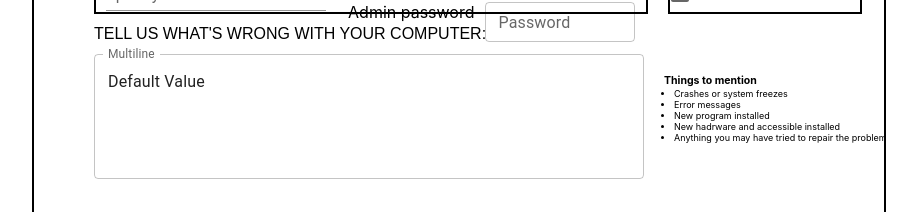
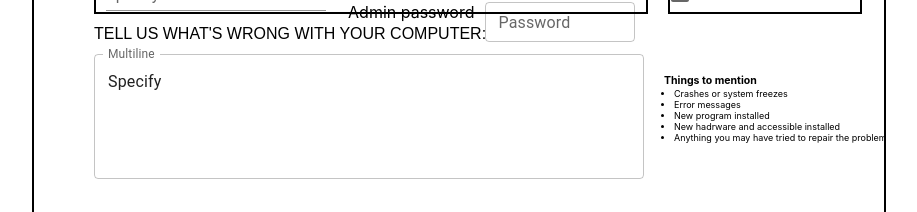
Before and after one commit to riddokun/React-Tutorial, a React (Create React App) app in the folder computer-technician-form-app/: page / in a window 1280 px wide. Shown: the part 572-784 px from the top of the page, without its empty margins (181-1098 px from the left). Built offline with nearby package versions, Linux system fonts and the light colour scheme.

Commit message:
updated default vallue for TextField in issue box

```diff
--- a/computer-technician-form-app/src/components/issueBox.jsx
+++ b/computer-technician-form-app/src/components/issueBox.jsx
@@ -19,7 +19,7 @@ class Problem extends Component {
           label="Multiline"
           multiline
           rows={4}
-          defaultValue="Default Value" style={styles.TextField}/>
+          defaultValue="Specify" style={styles.TextField}/>
             </div>
 
         )
```
